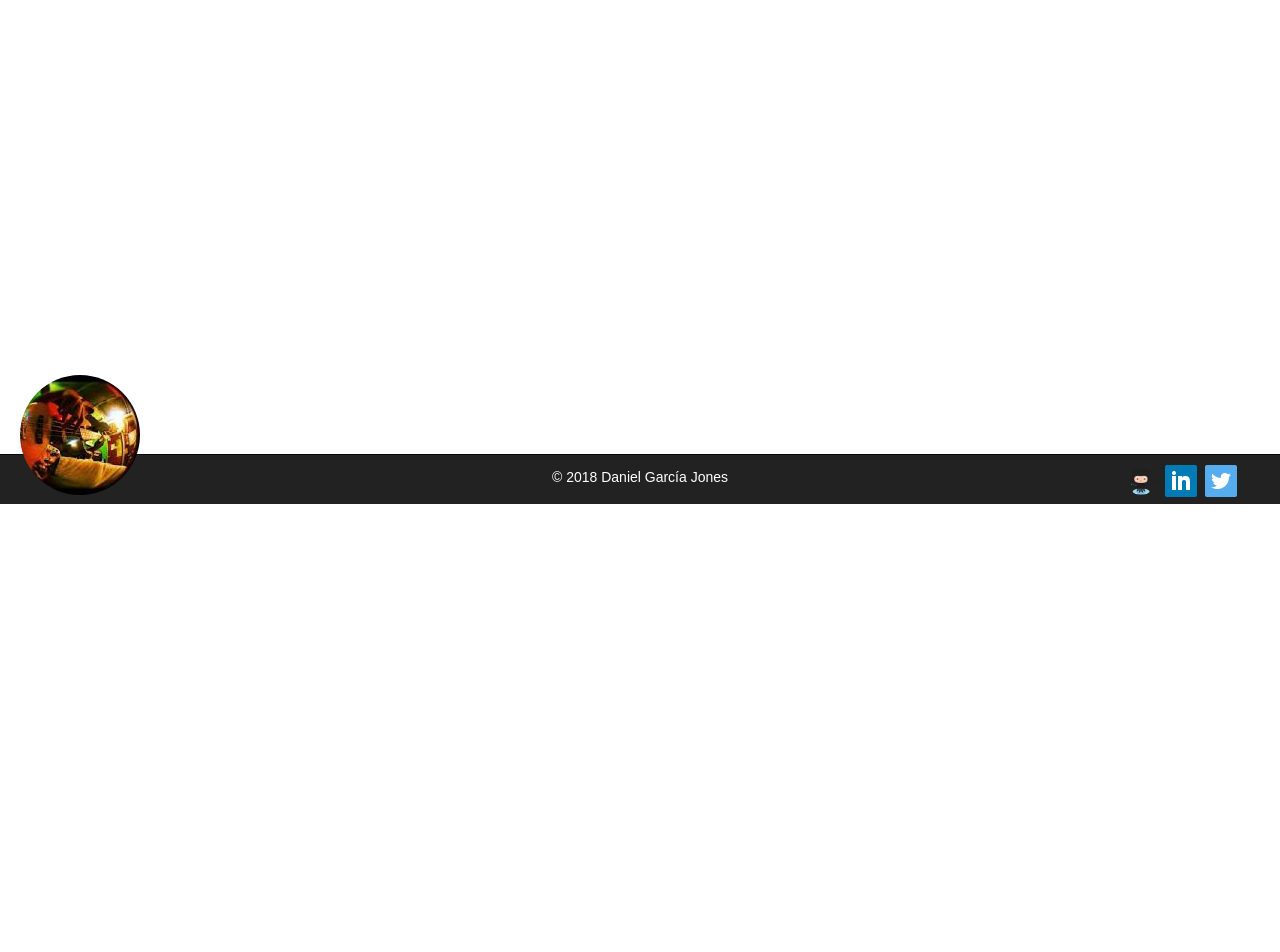
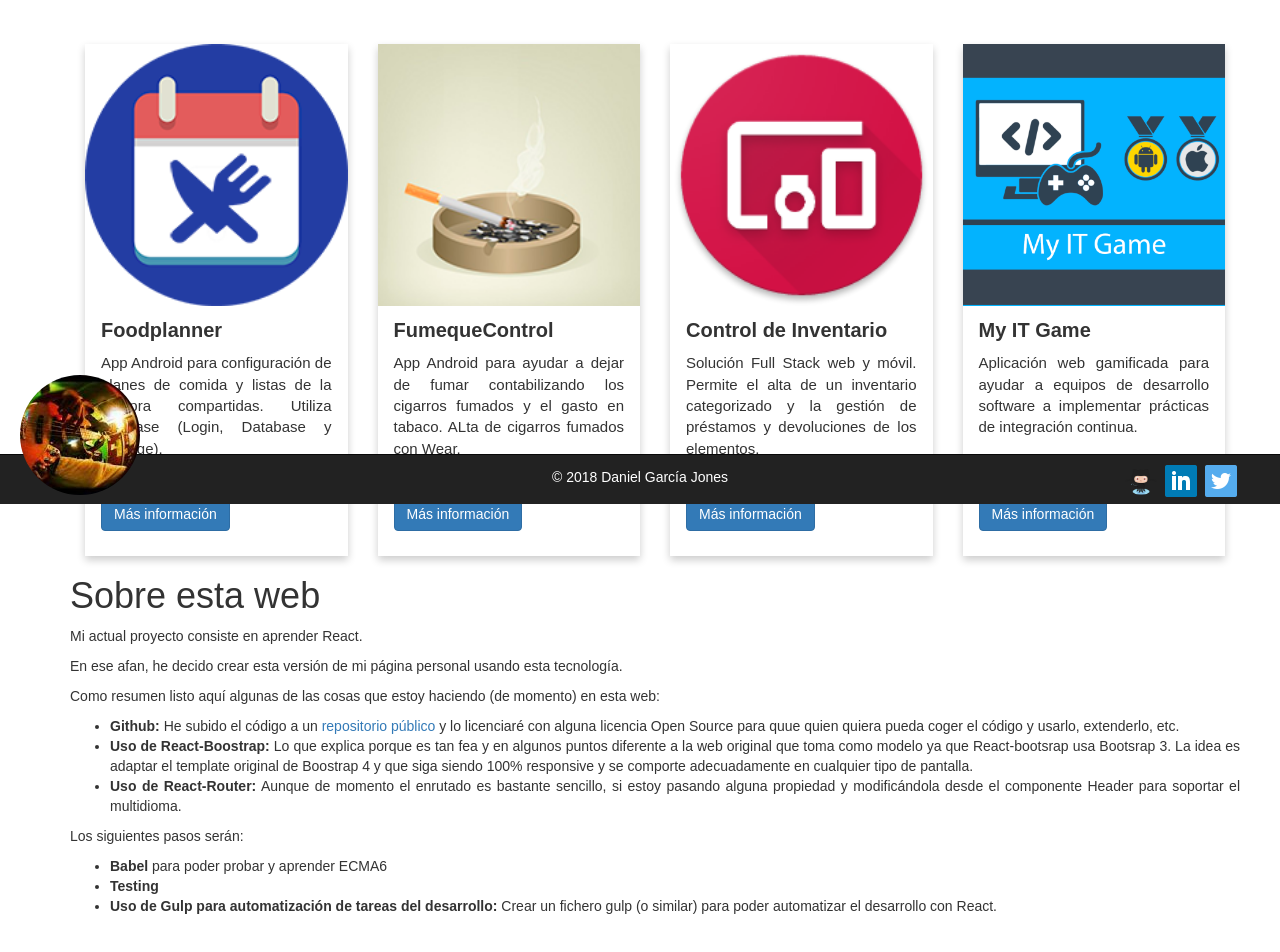
Before and after one commit to danielgj/webdgj-react, a React (Create React App) app: page /lab in a window 1280 px wide. Shown: the part 296-1248 px from the top of the page. Before the commit the page ends 800 px from the top, so only its background shows below. Built offline with nearby package versions, Linux system fonts and the light colour scheme.

Commit message:
Added LabSection Content

```diff
--- a/src/components/LabSection.js
+++ b/src/components/LabSection.js
@@ -1,17 +1,115 @@
 import React from 'react';
 
+import foodPlannerIcon from '../img/food_planner.png';
+import fumequeControlIcon from '../img/fumeque_control.png';
+import imtIcon from '../img/stocks.png';
+import itgameIcon from '../img/it_game.png';
 
 class LabSection extends React.Component {
+
+
 
     render() {
 
         const lang = this.props.language;
 
-        return (
+        if(lang === 'es') {
+
+            return (
+
+                <div class="container">
+
+                      <div className="row">
+                          <div className="col">
+                             <h1>Proyectos antiguos</h1>
+                              <p className="text-justify">Esta sección pretende cubrir un poco algunos de los experimentos que vaya realizando para aprender nuevas técnicas y lenguajes. Para hacerla más viva, probablemente tenga que recurrir al blog, pero listaré aquí aquellos proyectos terminados o descontinuados.</p>
+                              <p className="text-justify">Algunos de estos proyectos ya tienen un tiempo y básicamente me permitieron explorar algunos conceptos. Echando la vista atrás son proyectos a los que tengo cariño pero que a día de hoy desarrollaría de otra manera muy diferente.</p>
+                              <p>Algunos de estos proyectos están colgados en mi cuenta de Github por si alguien se anima a continuarlos.</p>
+                          </div>
+                      </div>
+
+                      <div className="separator"/>
+
+                       <div className="row">
+                          <div className="col col-12 col-sm-6 col-lg-3">
+                               <div className="card">
+                                  <img className="card-img-top" src={foodPlannerIcon} alt="Foodplanner App" title="FoodPlanner App"/>
+                                  <div className="card-body lab-card">
+                                    <h5 className="card-title">Foodplanner</h5>
+                                    <p className="card-text text-justify">App Android para configuración de planes de comida y listas de la compra compartidas. Utiliza Firebase (Login, Database y Storage).</p>
+                                    <a href="https://play.google.com/store/apps/details?id=com.lulidan.foodplanner" target="_blank" className="btn btn-primary btn-lab">Más información</a>
+                                  </div>
+                                </div>
+                           </div>
+                           <div className="col col-12 col-sm-6 col-lg-3">
+                               <div className="card">
+                                  <img className="card-img-top" src={fumequeControlIcon} alt="Fumequecontrol App" title="Fumequecontrol App"/>
+                                  <div className="card-body lab-card">
+                                    <h5 className="card-title">FumequeControl</h5>
+                                    <p className="card-text text-justify">App Android para ayudar a dejar de fumar contabilizando los cigarros fumados y el gasto en tabaco. ALta de cigarros fumados con Wear.</p>
+                                    <a href="https://play.google.com/store/apps/details?id=com.lulidan.fumequecontrol" target="_blank" className="btn btn-primary btn-lab">Más información</a>
+                                  </div>
+                                </div>
+                           </div>
+                           <div className="col col-12 col-sm-6 col-lg-3">
+                               <div className="card">
+                                  <img className="card-img-top" src={imtIcon} alt="Control de Inventario" title="Control de Inventario"/>
+                                  <div className="card-body lab-card">
+                                    <h5 className="card-title">Control de Inventario</h5>
+                                    <p className="card-text text-justify">Solución Full Stack web y móvil. Permite el alta de un inventario categorizado y la gestión de préstamos y devoluciones de los elementos.</p>
+                                    <a href="https://github.com/danielgj/imt-ionic-app" target="_blank" className="btn btn-primary btn-lab">Más información</a>
+                                  </div>
+                                </div>
+                           </div>
+                           <div className="col col-12 col-sm-6 col-lg-3">
+                               <div className="card">
+                                  <img className="card-img-top" src={itgameIcon} alt="My IT Game" title="My IT Game"/>
+                                  <div className="card-body lab-card">
+                                    <h5 className="card-title">My IT Game</h5>
+                                    <p className="card-text text-justify">Aplicación web gamificada para ayudar a equipos de desarrollo software a implementar prácticas de integración continua.</p>
+                                    <a href="https://github.com/danielgj/itgame-web/" taget="_blank" className="btn btn-primary btn-lab">Más información</a>
+                                  </div>
+                                </div>
+                           </div>
+                        </div>
+
+
+
+                        <div className="row">
+                          <div className="col">
+                              <h1>Sobre esta web</h1>
+                              <p className="text-justify">Mi actual proyecto consiste en aprender React.</p>
+                              <p className="text-justify">En ese afan, he decido crear esta versión de mi página personal usando esta tecnología.</p>
+                              <p>Como resumen listo aquí algunas de las cosas que estoy haciendo (de momento) en esta web:</p>
+                              <ul>
+                                  <li><b>Github:</b> He subido el código a un <a href="https://github.com/danielgj/webdgj-react" target="_blank">repositorio público</a> y lo licenciaré con alguna licencia Open Source para quue quien quiera pueda coger el código y usarlo, extenderlo, etc.</li>
+                                  <li><b>Uso de React-Boostrap:</b> Lo que explica porque es tan fea y en algunos puntos diferente a la web original que toma como modelo ya que React-bootsrap usa Bootsrap 3. La idea es adaptar el template original de Boostrap 4 y que siga siendo 100% responsive y se comporte adecuadamente en cualquier tipo de pantalla.</li>
+                                  <li><b>Uso de React-Router:</b> Aunque de momento el enrutado es bastante sencillo, si estoy pasando alguna propiedad y modificándola desde el componente Header para soportar el multidioma.</li>
+                              </ul>
+                              <p>Los siguientes pasos serán:</p>
+                              <ul>
+                                  <li><b>Babel</b> para poder probar y aprender ECMA6</li>
+                                  <li><b>Testing</b></li>
+                                  <li><b>Uso de Gulp para automatización de tareas del desarrollo:</b> Crear un fichero gulp (o similar) para poder automatizar el desarrollo con React.</li>
+                              </ul>
+
+                          </div>
+                        </div>
+
+                    <div className="separator"/>
+
+                </div>
+
+
+            )
+
+        } else {
+            return (
                 <div>
                   <p>Lab {lang}</p>
                 </div>
-        )
+            )
+        }
 
     }
 
--- a/src/css/App.css
+++ b/src/css/App.css
@@ -61,11 +61,44 @@
     color: #ffffff;
 }
 
+.card {
+    /* Add shadows to create the "card" effect */
+    box-shadow: 0 4px 8px 0 rgba(0,0,0,0.2);
+    transition: 0.3s;
+}
+
+/* On mouse-over, add a deeper shadow */
+.card:hover {
+    box-shadow: 0 8px 16px 0 rgba(0,0,0,0.2);
+}
+
+/* Add some padding inside the card container */
+.card-body {
+    padding: 2px 16px;
+}
+
+.card-img-top {
+    width:100%;
+}
 
 .lab-card {
-    min-height: 280px;
+    min-height: 250px;
     display: block;
     position: relative;
+}
+
+.card-text {
+    font-size: 1.50rem;
+}
+
+.card-title {
+    margin-top: 1.00rem;
+    margin-bottom: 1.00rem;
+    font-size: 2.00rem;
+    font-family: inherit;
+    font-weight: bold;
+    line-height: 1.2;
+    color: inherit;
 }
 
 .btn-lab {
```
